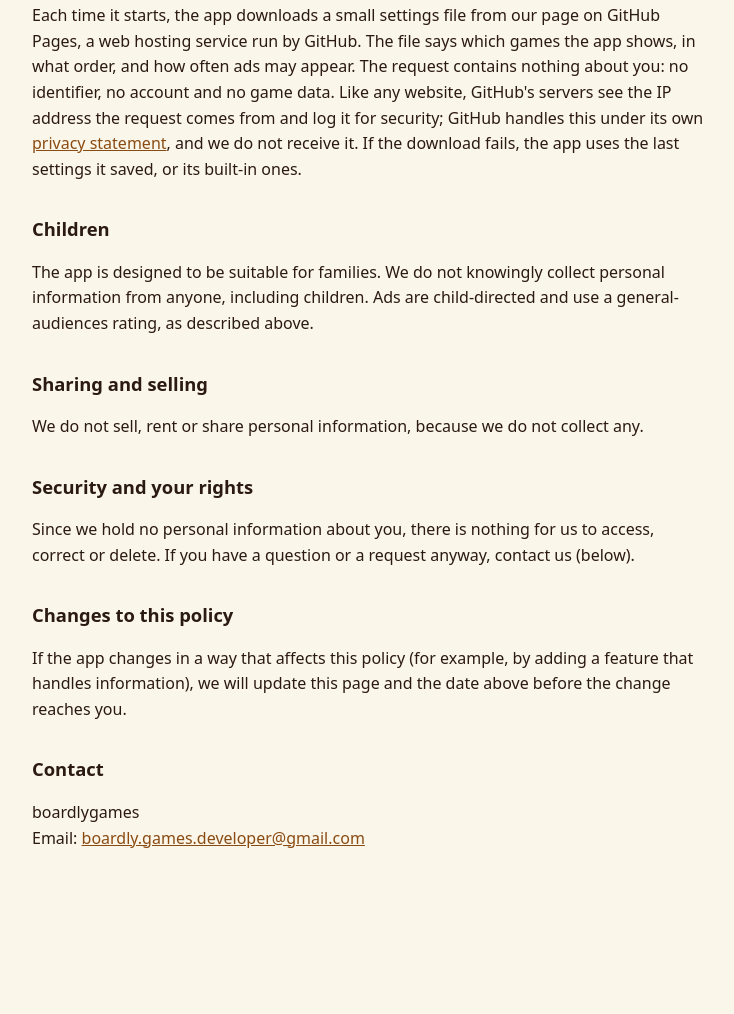
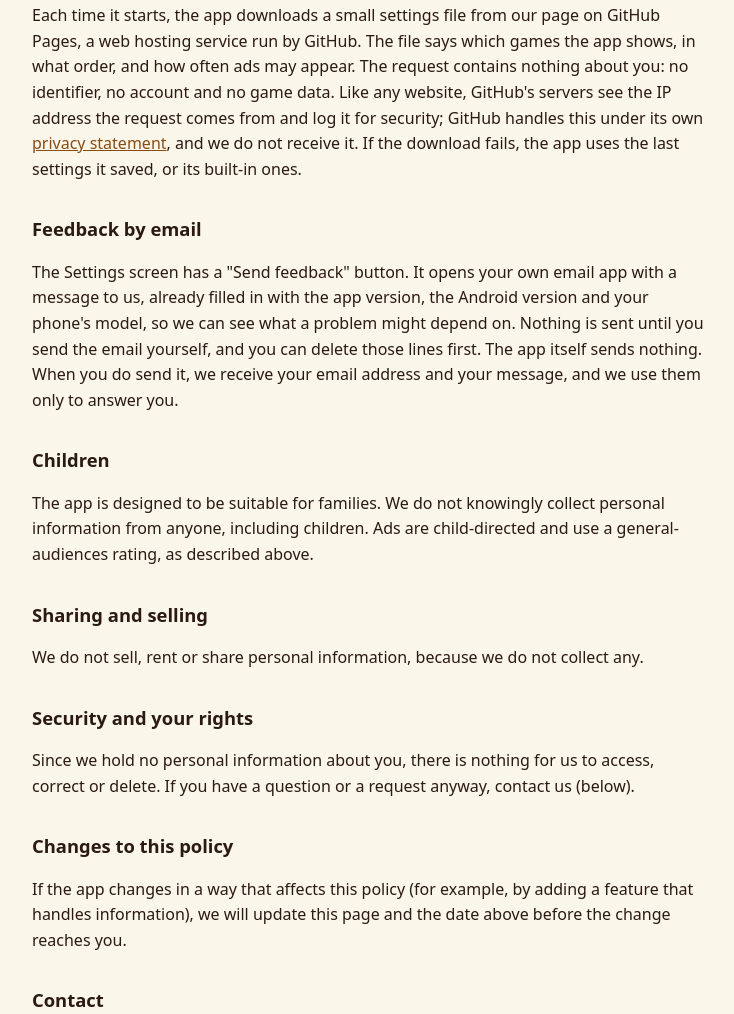
Before and after one commit to boardlygames/boardly-privacy, a plain HTML site: page index.html in a window 1280 px wide. Shown: the part 1068-2082 px from the top of the page, without its empty margins (272-1006 px from the left). Before the commit the page ends 1983 px from the top, so only its background shows below. Drawn offline with Linux system fonts and the light colour scheme.

Commit message:
Add the Feedback by email section

```diff
--- a/index.html
+++ b/index.html
@@ -30,6 +30,9 @@
 <h2>Settings file</h2>
 <p>Each time it starts, the app downloads a small settings file from our page on GitHub Pages, a web hosting service run by GitHub. The file says which games the app shows, in what order, and how often ads may appear. The request contains nothing about you: no identifier, no account and no game data. Like any website, GitHub's servers see the IP address the request comes from and log it for security; GitHub handles this under its own <a href="https://docs.github.com/en/site-policy/privacy-policies/github-general-privacy-statement">privacy statement</a>, and we do not receive it. If the download fails, the app uses the last settings it saved, or its built-in ones.</p>
 
+<h2>Feedback by email</h2>
+<p>The Settings screen has a "Send feedback" button. It opens your own email app with a message to us, already filled in with the app version, the Android version and your phone's model, so we can see what a problem might depend on. Nothing is sent until you send the email yourself, and you can delete those lines first. The app itself sends nothing. When you do send it, we receive your email address and your message, and we use them only to answer you.</p>
+
 <h2>Children</h2>
 <p>The app is designed to be suitable for families. We do not knowingly collect personal information from anyone, including children. Ads are child-directed and use a general-audiences rating, as described above.</p>
 
```
